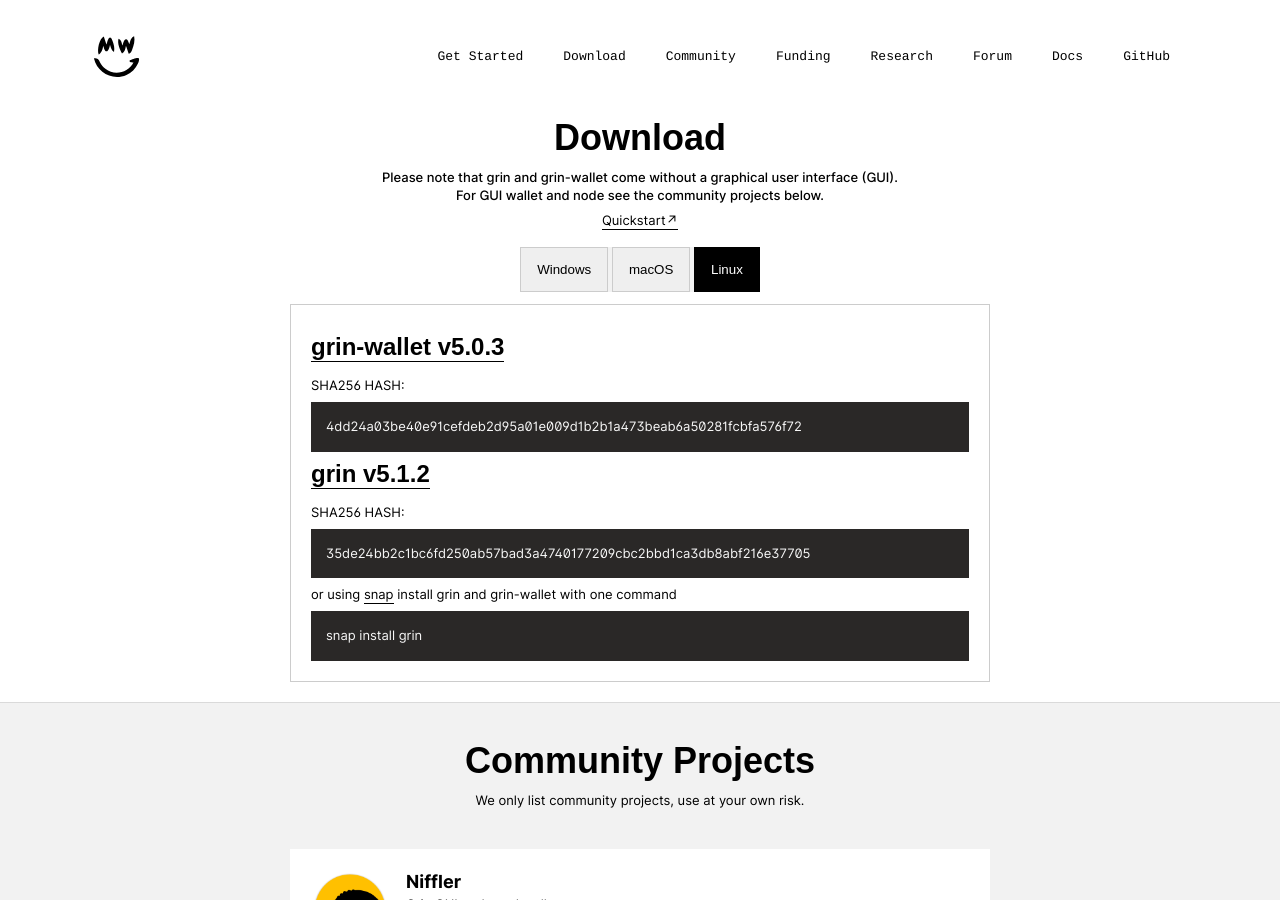
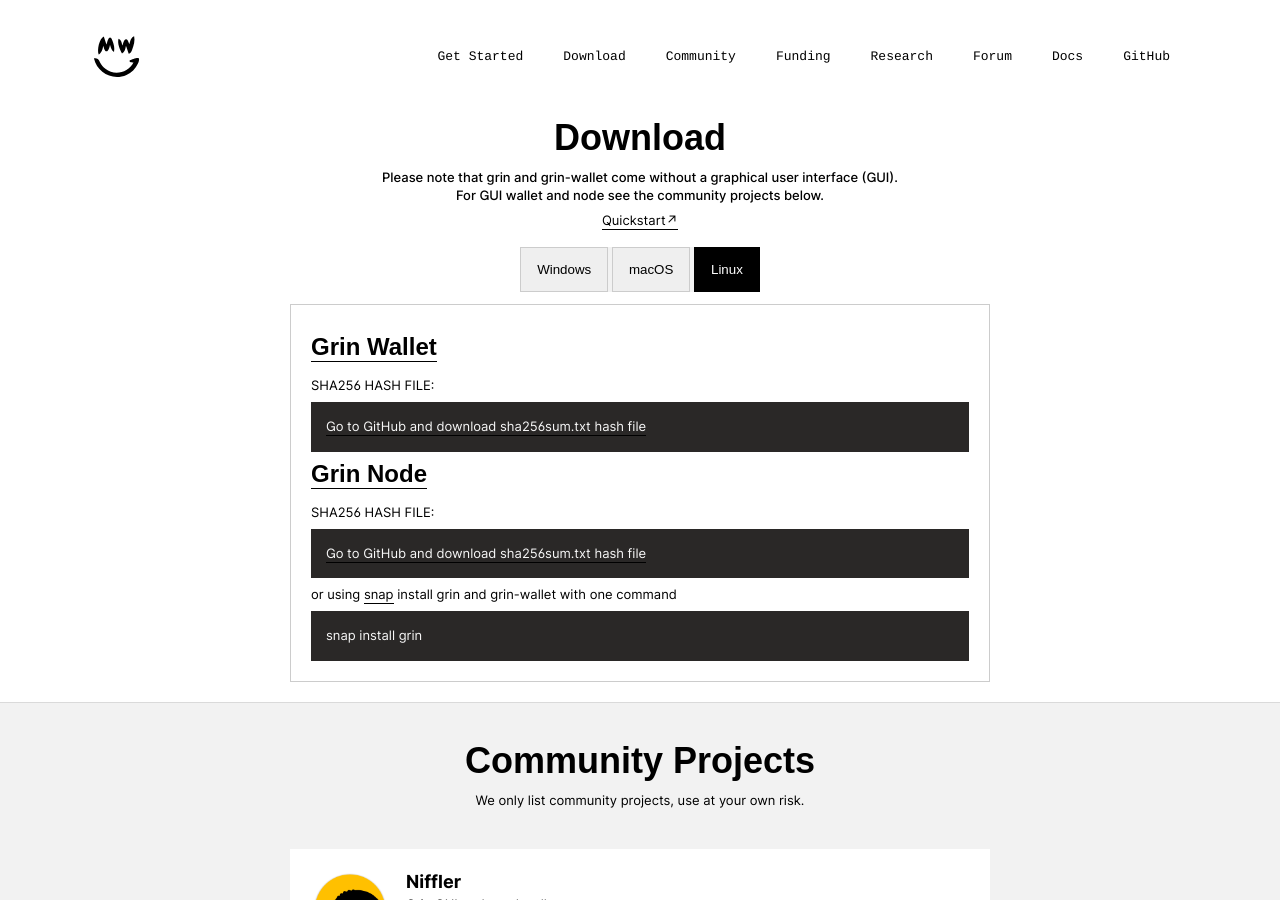
Before and after one commit to mimblewimble/site, a Jekyll site: the page built from download.html, in a window 1280 px wide and 900 px high. Built offline with Jekyll 4.4.1, drawn with Linux system fonts in a browser that asks for light colours; nearby versions of some CDN libraries; comment, search, counter and statistics services are not loaded.

Commit message:
Add API Link Connection

```diff
--- a/assets/js/download.js
+++ b/assets/js/download.js
@@ -1,20 +1,16 @@
 function openDownloadTab(evt, cityName) {
-    // Declare all variables
     var i, tabcontent, tablinks;
 
-    // Get all elements with class="tabcontent" and hide them
     tabcontent = document.getElementsByClassName("tabcontent");
     for (i = 0; i < tabcontent.length; i++) {
         tabcontent[i].style.display = "none";
     }
 
-    // Get all elements with class="tablinks" and remove the class "active"
     tablinks = document.getElementsByClassName("tablinks");
     for (i = 0; i < tablinks.length; i++) {
         tablinks[i].className = tablinks[i].className.replace(" active", "");
     }
 
-    // Show the current tab, and add an "active" class to the button that opened the tab
     document.getElementById(cityName).style.display = "block";
     evt.currentTarget.className += " active";
 }
@@ -28,13 +24,105 @@
     } else if (!os && /Linux/.test(platform)) {
         os = 'linux';
     } else {
-        // show Windows by default
-        os = "windows"
+        os = "windows"; // default to Windows
     }
     return os;
 }
 
+async function fetchReleaseData(repositoryName) {
+    const apiUrl = `https://api.github.com/repos/mimblewimble/${repositoryName}/releases/latest`;
+
+    try {
+        const response = await fetch(apiUrl);
+        if (!response.ok) {
+            throw new Error(`Failed to fetch: ${response.status}`);
+        }
+
+        const data = await response.json();
+
+        return {
+            releaseVersion: data.tag_name,
+            assets: data.assets,
+        };
+    } catch (error) {
+        console.error(`Error fetching release information for ${repositoryName}:`, error);
+        return null;
+    }
+}
+
+async function updateReleaseLinks() {
+    try {
+        const walletData = await fetchReleaseData('grin-walletx');
+        const nodeData = await fetchReleaseData('grinx');
+
+        const links = {
+            win: {
+                Suffix: 'win-x86_64.zip',
+                HashSuffix: 'win-x86_64-sha256sum.txt'
+            },
+            macos: {
+                Suffix: 'macos-x86_64.tar.gz',
+                HashSuffix: 'macos-x86_64-sha256sum.txt'
+            },
+            linux: {
+                Suffix: 'linux-x86_64.tar.gz',
+                HashSuffix: 'linux-x86_64-sha256sum.txt'
+            }
+        };
+
+        function updateLink(platform, type, elementIds, repoData, fallbackUrl) {
+            const suffix = links[platform][`Suffix`];
+            const hashSuffix = links[platform][`HashSuffix`];
+
+            const asset = repoData?.assets?.find(asset => asset.name.endsWith(suffix));
+            const hashAsset = repoData?.assets?.find(asset => asset.name.endsWith(hashSuffix));
+
+            const downloadUrl = asset ? asset.browser_download_url : fallbackUrl;
+            const hashUrl = hashAsset ? hashAsset.browser_download_url : fallbackUrl;
+
+            document.getElementById(elementIds.link).href = downloadUrl;
+            document.getElementById(elementIds.link).textContent = repoData?.releaseVersion ? `${type === 'wallet' ? 'Grin Wallet' : 'Grin Node'} ${repoData.releaseVersion}` : `${type === 'wallet' ? 'Grin Wallet' : 'Grin Node'}`;
+
+            document.getElementById(elementIds.hash).href = hashUrl;
+            document.getElementById(elementIds.hash).textContent = hashAsset ? 'Download hash file from GitHub' : 'Go to GitHub and download sha256sum.txt hash file';
+        }
+
+        ['win', 'macos', 'linux'].forEach(platform => {
+            const walletFallbackUrl = 'https://github.com/mimblewimble/grin-wallet/releases/latest';
+            const nodeFallbackUrl = 'https://github.com/mimblewimble/grin/releases/latest';
+
+            updateLink(platform, 'wallet', { link: `${platform}-wallet-link`, hash: `${platform}-wallet-hash` }, walletData || {}, walletFallbackUrl);
+            updateLink(platform, 'node', { link: `${platform}-node-link`, hash: `${platform}-node-hash` }, nodeData || {}, nodeFallbackUrl);
+        });
+
+    } catch (error) {
+        console.error("Error updating release links:", error);
+
+        // Fallback to default links for wallet and node
+        const walletFallbackUrl = 'https://github.com/mimblewimble/grin-wallet/releases/latest';
+        const nodeFallbackUrl = 'https://github.com/mimblewimble/grin/releases/latest';
+
+        ['win', 'macos', 'linux'].forEach(platform => {
+            document.getElementById(`${platform}-wallet-link`).href = walletFallbackUrl;
+            document.getElementById(`${platform}-wallet-link`).textContent = 'Grin Wallet';
+
+            document.getElementById(`${platform}-wallet-hash`).href = walletFallbackUrl;
+            document.getElementById(`${platform}-wallet-hash`).textContent = 'Go to GitHub and download sha256sum.txt hash file';
+
+            document.getElementById(`${platform}-node-link`).href = nodeFallbackUrl;
+            document.getElementById(`${platform}-node-link`).textContent = 'Grin Node';
+
+            document.getElementById(`${platform}-node-hash`).href = nodeFallbackUrl;
+            document.getElementById(`${platform}-node-hash`).textContent = 'Go to GitHub and download sha256sum.txt hash file';
+        });
+    }
+}
+
+document.addEventListener('DOMContentLoaded', function () {
+    updateReleaseLinks();
+});
+
 window.onload = function () {
-    os = getOS();
+    const os = getOS();
     document.getElementById(os).click();
-}
+};
--- a/download.html
+++ b/download.html
@@ -1,7 +1,7 @@
 ---
 layout: default
 ---
-<script type="text/javascript" src="./assets/js/download.js"></script>
+<script type="text/javascript" src="{{ site.baseurl }}/assets/js/download.js"></script>
 <main class="site pad">
   <div class="download">
     <div class="download-heading">
@@ -25,63 +25,63 @@
       </div>
       <!-- Tab content -->
       <div id="Windows" class="tabcontent">
-        <h3><a
-            href="https://github.com/mimblewimble/grin-wallet/releases/download/v5.0.3/grin-wallet-v5.0.3-win-x64.zip">grin-wallet
-            v5.0.3</a></h3>
-        <div class="codebox-heading">SHA256 HASH:</div>
+        <h3>
+          <a id="win-wallet-link" href="#">grin-wallet</a>
+        </h3>
+        <div class="codebox-heading">SHA256 HASH FILE:</div>
         <div class="codebox">
-          97CF851C947F1C5F3DC5E78E3756B55CBB27E1DC9EA658C36A4F536B37510A50
+          <a id="win-wallet-hash" href="#">Download Hash File</a>
         </div>
-        <h3> <a href="https://github.com/mimblewimble/grin/releases/download/v5.1.2/grin-v5.1.2-win-x64.zip">grin
-            v5.1.2</a></h3>
-        <div class="codebox-heading">SHA256 HASH:</div>
+
+        <h3>
+          <a id="win-node-link" href="#">grin</a>
+        </h3>
+        <div class="codebox-heading">SHA256 HASH FILE:</div>
         <div class="codebox">
-          D3480F049D74557415EF6854D831EC07C653502C793C2CB6BBCE51EDAA167C90
+          <a id="win-node-hash" href="#">Download Hash File</a>
         </div>
       </div>
 
       <div id="macOS" class="tabcontent">
-        <h3><a
-            href="https://github.com/mimblewimble/grin-wallet/releases/download/v5.0.3/grin-wallet-v5.0.3-macos.tar.gz">grin-wallet
-            v5.0.3</a></h3>
-        <div class="codebox-heading">SHA256 HASH:</div>
+        <h3>
+          <a id="macos-wallet-link" href="#">grin-wallet</a>
+        </h3>
+        <div class="codebox-heading">SHA256 HASH FILE:</div>
         <div class="codebox">
-          8139e8a74ef8dc52ff759566917219dc26fd4eba7f5e182ce20adf1b7216557e
+          <a id="macos-wallet-hash" href="#">Download Hash File</a>
         </div>
         <div class="codebox-heading">or with homebrew</div>
+        <div class="codebox">brew install grin-wallet</div>
+
+        <h3>
+          <a id="macos-node-link" href="#">grin</a>
+        </h3>
+        <div class="codebox-heading">SHA256 HASH FILE:</div>
         <div class="codebox">
-          brew install grin-wallet
-        </div>
-        <h3><a href="https://github.com/mimblewimble/grin/releases/download/v5.1.2/grin-v5.1.2-macos.tar.gz">grin
-            v5.1.2</a></h3>
-        <div class="codebox-heading">SHA256 HASH:</div>
-        <div class="codebox">
-          5dc8895554f1a65e2b782e8548fb08418cbad6b0de5bcc78f1ace740bd651cac
+          <a id="macos-node-hash" href="#">Download Hash File</a>
         </div>
         <div class="codebox-heading">or with homebrew</div>
-        <div class="codebox">
-          brew install grin
-        </div>
+        <div class="codebox">brew install grin</div>
       </div>
 
       <div id="Linux" class="tabcontent">
-        <h3> <a
-            href="https://github.com/mimblewimble/grin-wallet/releases/download/v5.0.3/grin-wallet-v5.0.3-linux-amd64.tar.gz">grin-wallet
-            v5.0.3</a></h3>
-        <div class="codebox-heading">SHA256 HASH:</div>
+        <h3>
+          <a id="linux-wallet-link" href="#">grin-wallet</a>
+        </h3>
+        <div class="codebox-heading">SHA256 HASH FILE:</div>
         <div class="codebox">
-          4dd24a03be40e91cefdeb2d95a01e009d1b2b1a473beab6a50281fcbfa576f72
+          <a id="linux-wallet-hash" href="#">Download Hash File</a>
         </div>
-        <h3> <a href="https://github.com/mimblewimble/grin/releases/download/v5.1.2/grin-v5.1.2-linux-amd64.tar.gz">grin
-            v5.1.2</a></h3>
-        <div class="codebox-heading">SHA256 HASH:</div>
+
+        <h3>
+          <a id="linux-node-link" href="#">grin</a>
+        </h3>
+        <div class="codebox-heading">SHA256 HASH FILE:</div>
         <div class="codebox">
-          35de24bb2c1bc6fd250ab57bad3a4740177209cbc2bbd1ca3db8abf216e37705
+          <a id="linux-node-hash" href="#">Download Hash File</a>
         </div>
-	<div class="codebox-heading">or using <a href="https://snapcraft.io/grin">snap</a> install grin and grin-wallet with one command</div>
-        <div class="codebox">
-          snap install grin
-	</div>
+        <div class="codebox-heading">or using <a href="https://snapcraft.io/grin">snap</a> install grin and grin-wallet with one command</div>
+        <div class="codebox">snap install grin</div>
       </div>
     </section>
   </div>
```
